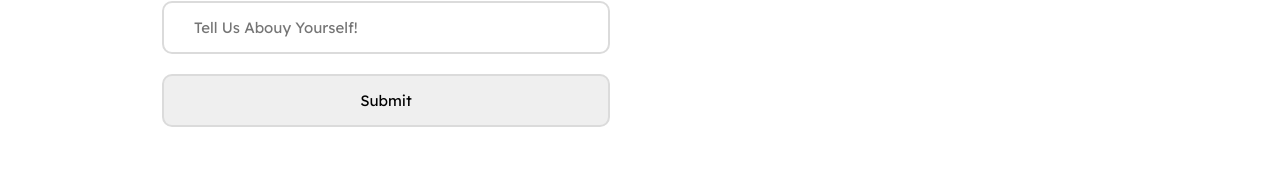
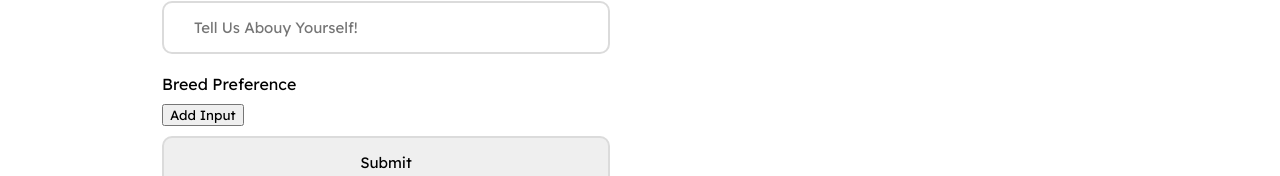
Before and after one commit to enessyarali/Brindr, a React (Create React App) app in the folder client/: page /onboarding in a window 1280 px wide. Shown: the part 554-730 px from the top of the page. Built offline with nearby package versions, Linux system fonts and the light colour scheme.

Commit message:
Breed Selection Component

```diff
--- /dev/null
+++ b/client/src/components/breedselection.js
@@ -0,0 +1,22 @@
+
+const BreedSelection = ({ options, breedPreference, handleOptionChange, addInput, deleteInput }) => {
+    return (
+      <div>
+        {breedPreference.map((input, index) => (
+          <div key={index}>
+            <select value={input} onChange={event => handleOptionChange(event, index)}>
+              <option value="">Select an option</option>
+              {options.map(option => (
+                <option key={option} value={option}>{option}</option>
+              ))}
+            </select>
+            <button onClick={() => deleteInput(index)}>Delete</button>
+          </div>
+        ))}
+        <button onClick={addInput}>Add Input</button>
+      </div>
+    );
+  };
+
+
+export default BreedSelection;
--- a/client/src/pages/OnBoarding.js
+++ b/client/src/pages/OnBoarding.js
@@ -1,37 +1,70 @@
 import { useState } from "react";
 import Nav from "../components/Nav";
+import BreedSelection from "../components/breedselection";
+const OnBoarding = () => {
+  //CREATE AN COMPONENT TO POPULATE THE BREED PREFERENCE
+  const [formData, setFormData] = useState({
+    user_id: "",
+    first_name: "",
+    dob_day: "",
+    dob_month: "",
+    dob_year: "",
+    gender: "",
+    email: "",
+    url: "",
+    about: "",
+    breed_preference: [],
+    matches: [],
+  });
 
-const OnBoarding = () => {
- //CREATE AN COMPONENT TO POPULATE THE BREED PREFERENCE
-    const [formData,setFormData] = useState({
-        user_id : "",
-        first_name:"",
-        dob_day:"",
-        dob_month:"",
-        dob_year:"",
-        gender : "",
-        email:"",
-        url:"",
-        about:"",
-        breed_preference:[],
-        matches : []
-    })
-  const handleSubmit = (e) => {
+  const handleSubmit = (e) => {};
 
+  const handleChange = (e) => {
+    const value =
+      e.target.type === "checkbox" ? e.target.checked : e.target.value;
+    const name = e.target.name;
+    console.log("value: " + value, "name: " + name);
+
+    setFormData((prevState) => ({
+      ...prevState,
+      [name]: value,
+    }));
   };
 
-  const handleChange = (e) => {
-    const value = e.target.type === 'checkbox' ? e.target.checked : e.target.value
-    const name = e.target.name;
-    console.log("value: " + value , "name: " + name);
+  const handleOptionChange = (event, index) => {
+    const { value } = event.target;
+    setFormData((prevState) => {
+      const breed_preference = [...prevState.breed_preference];
+      breed_preference[index] = value;
+      return { ...prevState, breed_preference };
+    });
+  };
 
-    setFormData((prevState) =>({
-        ...prevState,
-        [name] : value
-    }))
+  const addInput = () => {
+    setFormData((prevState) => ({
+      ...prevState,
+      breed_preference: [
+        ...prevState.breed_preference,
+        { option: "", value: "" },
+      ],
+    }));
+  };
 
-
+  const deleteInput = (index) => {
+    setFormData((prevState) => ({
+      ...prevState,
+      breed_preference: prevState.breed_preference.filter(
+        (_, i) => i !== index
+      ),
+    }));
   };
+  const options = [
+    "Labrador",
+    "Poodle",
+    "Golden Retriever",
+    "Bulldog",
+    "Beagle",
+  ];
 
   console.log(formData);
 
@@ -98,7 +131,7 @@ const OnBoarding = () => {
                 onChange={handleChange}
                 checked={formData.gender === "male"}
               />
-               <label htmlFor="male-gender-identity">Male</label>
+              <label htmlFor="male-gender-identity">Male</label>
 
               <input
                 id="female-gender-identity"
@@ -121,6 +154,14 @@ const OnBoarding = () => {
               value={formData.about}
               onChange={handleChange}
             />
+            <label>Breed Preference </label>
+            <BreedSelection
+              handleOptionChange={handleOptionChange}
+              addInput={addInput}
+              deleteInput={deleteInput}
+              options={options}
+              breedPreference={formData.breed_preference}
+            />
 
             <input type="submit" />
           </section>
@@ -135,11 +176,8 @@ const OnBoarding = () => {
               required={true}
             />
             <div className="photo-container">
-                <img src={formData.url} alt="profile pic preview"></img>
+              <img src={formData.url} alt="profile pic preview"></img>
             </div>
-
-
-
           </section>
         </form>
       </div>
```
